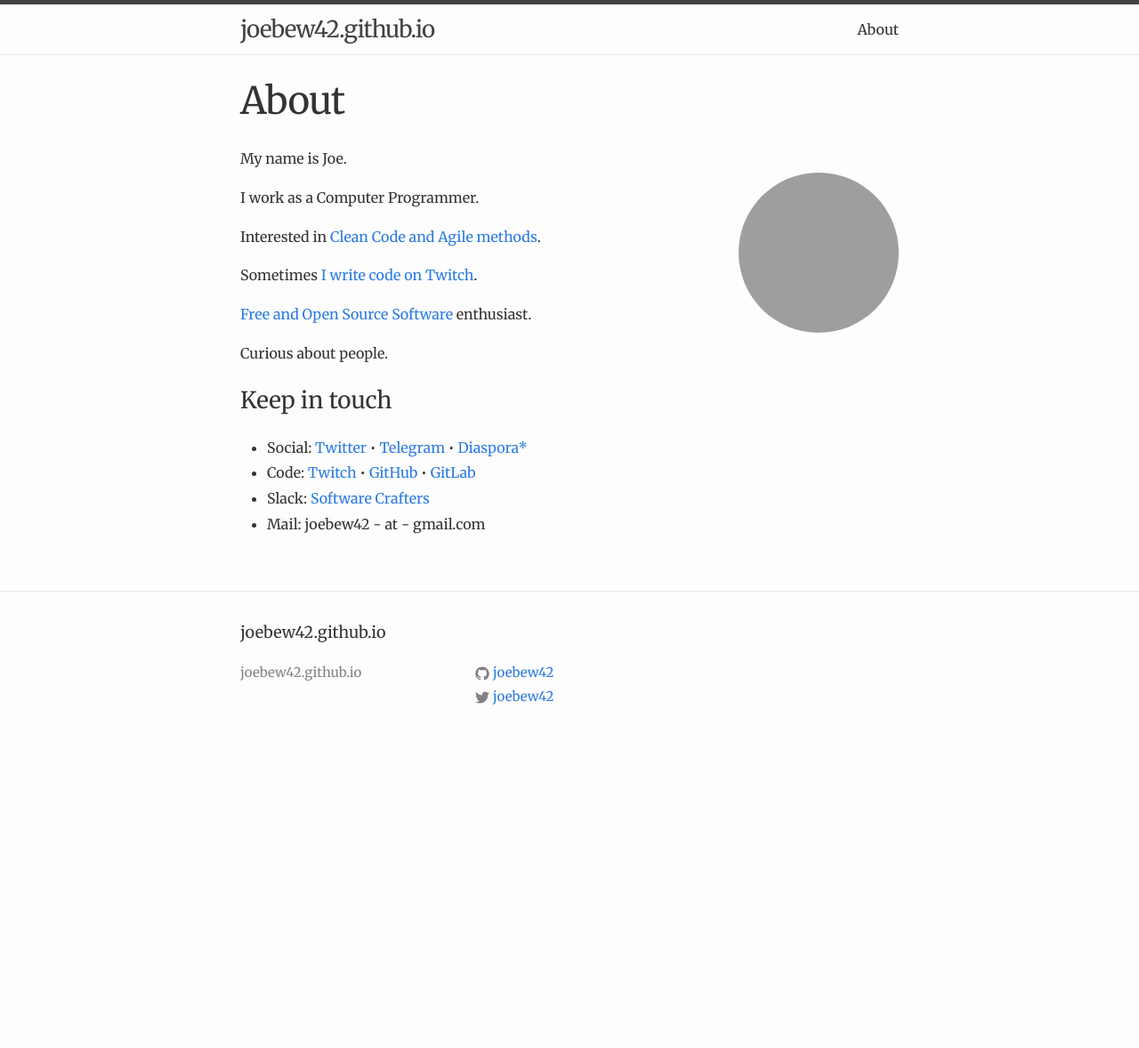
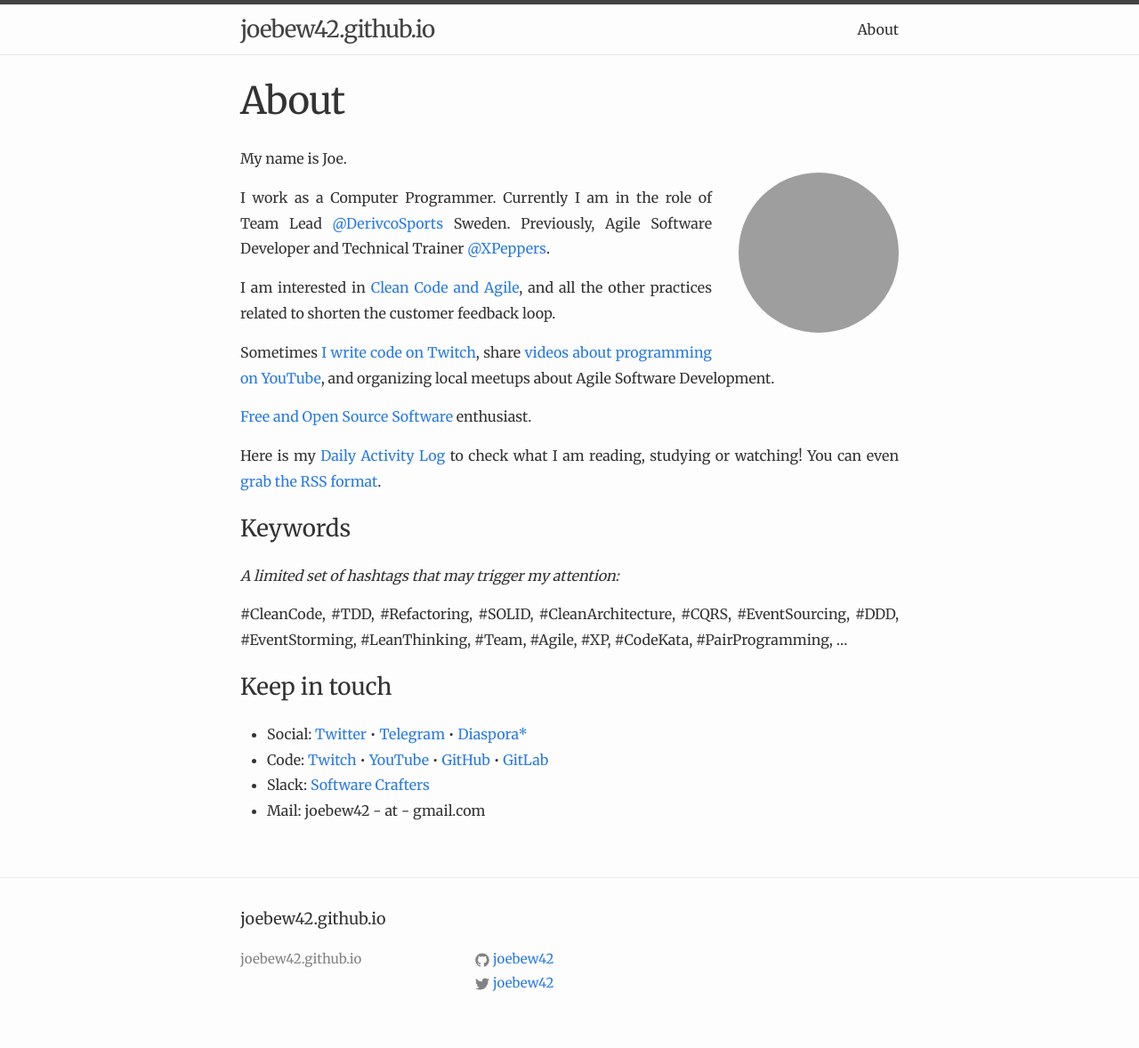
Before and after one commit to joebew42/joebew42.github.io, a Jekyll site: the page built from about.md, in a window 1280 px wide. Shown: the whole page at 89% size. Built offline with Jekyll 4.4.1, drawn with Linux system fonts in a browser that asks for light colours; before the commit the page ends 900 px from its top, so only the background shows below that; grey boxes are pictures that could not be loaded.

Commit message:
update my about page with more info :) for the curious ...

```diff
--- a/about.md
+++ b/about.md
@@ -8,19 +8,25 @@ permalink: /about/
 
 My name is Joe.
 
-I work as a Computer Programmer.
+I work as a Computer Programmer. Currently I am in the role of Team Lead [@DerivcoSports](https://twitter.com/DerivcoSports) Sweden. Previously, Agile Software Developer and Technical Trainer [@XPeppers](https://twitter.com/xpeppers).
 
-Interested in [Clean Code and Agile methods](https://github.com/joebew42/study-path).
+I am interested in [Clean Code and Agile](https://github.com/joebew42/study-path), and all the other practices related to shorten the customer feedback loop.
 
-Sometimes [I write code on Twitch](https://twitch.tv/joebew42).
+Sometimes [I write code on Twitch](https://twitch.tv/joebew42), share [videos about programming on YouTube](https://www.youtube.com/channel/UCEt-X-5yZ86SYTNDbSQgVAQ), and organizing local meetups about Agile Software Development.
 
 [Free and Open Source Software](https://www.fsf.org/) enthusiast.
 
-Curious about people.
+Here is my [Daily Activity Log](http://joebew42.github.io/events.xml) to check what I am reading, studying or watching! You can even [grab the RSS format](https://daily2rss.herokuapp.com/rss/?url=http://joebew42.github.io/events).
+
+### Keywords
+
+_A limited set of hashtags that may trigger my attention:_
+
+#CleanCode, #TDD, #Refactoring, #SOLID, #CleanArchitecture, #CQRS, #EventSourcing, #DDD, #EventStorming, #LeanThinking, #Team, #Agile, #XP, #CodeKata, #PairProgramming, ...
 
 ### Keep in touch
 
 - Social: [Twitter](https://twitter.com/joebew42) • [Telegram](https://t.me/joebew42) • [Diaspora*](https://joindiaspora.com/people/fdc8e995614a2609)
-- Code: [Twitch](https://twitch.tv/joebew42) • [GitHub](https://github.com/joebew42) • [GitLab](https://gitlab.com/joebew42)
+- Code: [Twitch](https://twitch.tv/joebew42) • [YouTube](https://www.youtube.com/channel/UCEt-X-5yZ86SYTNDbSQgVAQ) • [GitHub](https://github.com/joebew42) • [GitLab](https://gitlab.com/joebew42)
 - Slack: [Software Crafters](http://slack.softwarecraftsmanship.org/)
 - Mail: joebew42 - at - gmail.com
```
